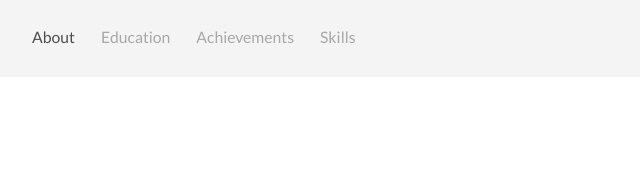
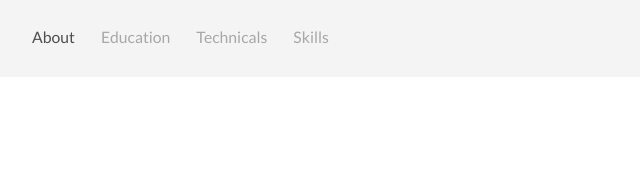
Before and after one commit to roshanshetty01/resume, a plain HTML site: page index.html in a window 1280 px wide. Shown: the top 169 px of the page, 297-937 px from the left. Drawn offline with Linux system fonts and the light colour scheme.

Commit message:
Update index.html

```diff
--- a/index.html
+++ b/index.html
@@ -35,7 +35,7 @@
             <ul>
               <li class="active"><a href="#about">About</a></li>
               <li><a href="#experiences">Education</a></li>
-              <li><a href="#achievements">Achievements</a></li>
+              <li><a href="#achievements">Technicals</a></li>
               <li><a href="#skills">Skills</a></li>
             </ul>
           </nav>
```
